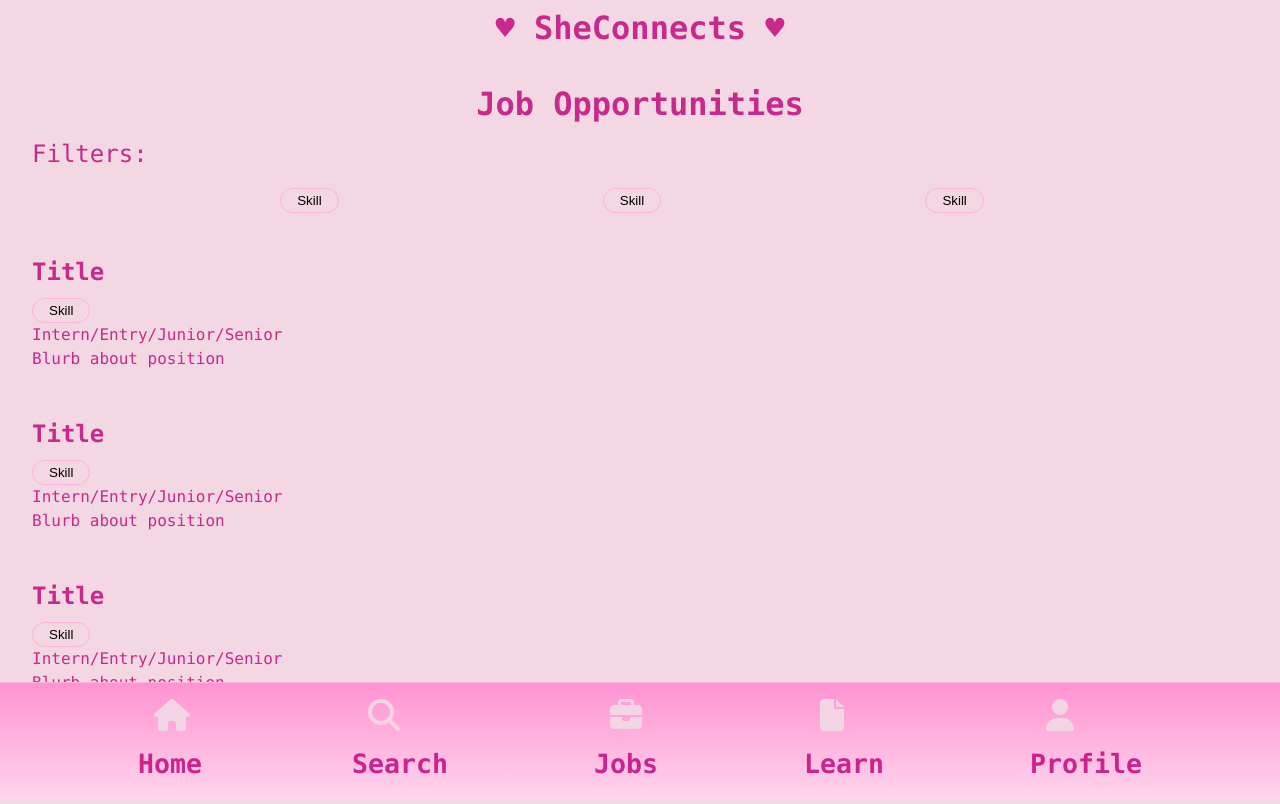
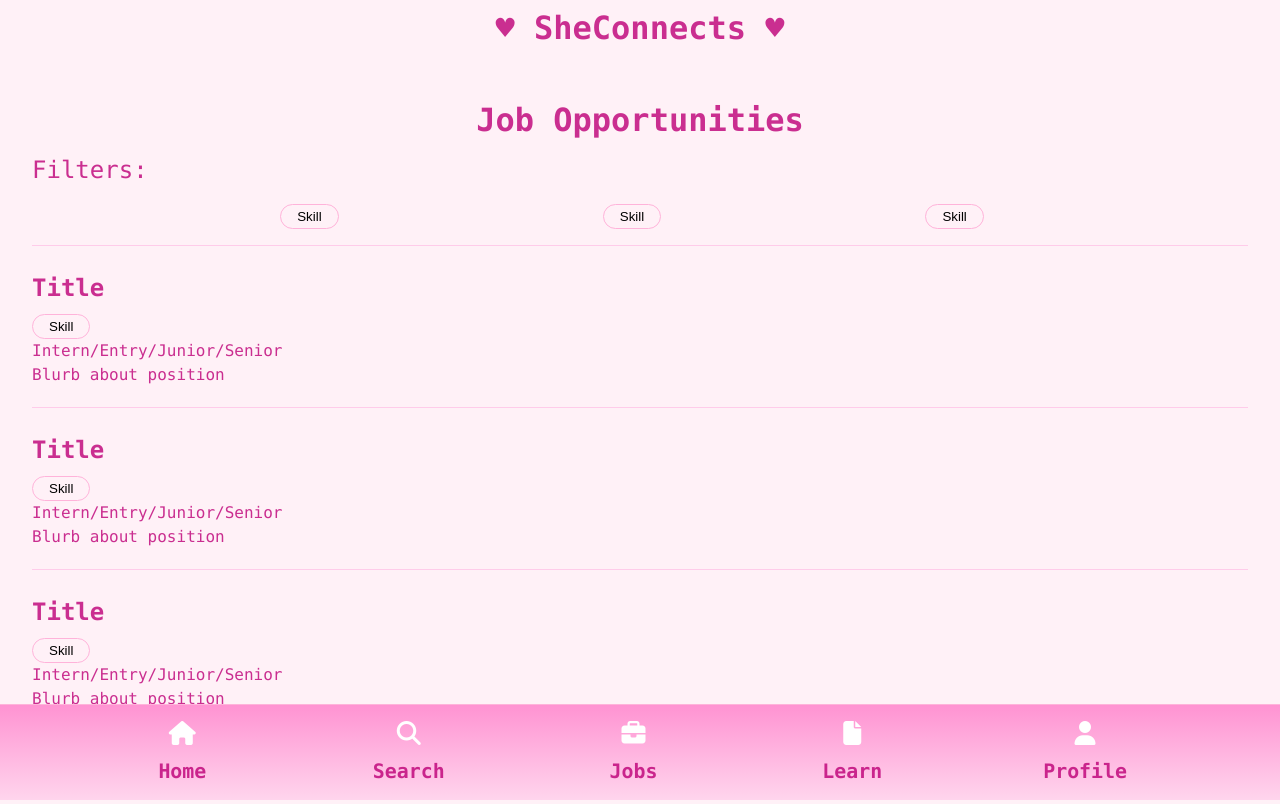
Before and after one commit to Zuzanagrego/innovateher-hackathon, a Vue app: page /jobs in a window 1280 px wide. Built offline with nearby package versions, Linux system fonts and the light colour scheme.

Commit message:
job progress

```diff
--- a/src/styles/base.css
+++ b/src/styles/base.css
@@ -1,5 +1,5 @@
 .page{
-    padding: 1rem 2rem;
+    padding: 2rem;
     width: 100%;
 }
 
--- a/src/styles/footer.css
+++ b/src/styles/footer.css
@@ -4,7 +4,7 @@ footer{
     bottom: 0;
     border-top: 1px solid var(--link-pink);
     width: 100%;
-    min-height: 3rem;
+    max-height: 6rem;
     background: rgb(255,147,210);
     background: linear-gradient(180deg, rgba(255,147,210,1) 0%, rgba(255,213,237,1) 100%);
 }
@@ -13,12 +13,13 @@ footer{
     display: flex;
     flex-direction: column;
     align-items: center;
+    text-align: center;
 }
 
 .fas, i, .fas::before, .column{
-    color: var(--bg);
+    color: var(--white);
     padding: 0.5rem;
-    font-size: 2rem;
+    font-size: 1.5rem;
     font-weight: 900;
     transition: 0.3s;
 
--- a/src/styles/jobs.css
+++ b/src/styles/jobs.css
@@ -1,6 +1,11 @@
 .job-filters{
     font-size: 24px;
     color: var(--main-pink);
+}
+
+.job-list{
+    max-height: 500px;
+    overflow-y: auto;
 }
 
 .job-skills{
--- a/src/styles/main.css
+++ b/src/styles/main.css
@@ -28,6 +28,7 @@ body {
   text-align: left;
   height: 100vh;
   width: 100vw;
+  overflow: hidden;
 }
 
 a {
@@ -60,3 +61,7 @@ body {
   min-height: 100vh;
   min-height: -webkit-fill-available;
 }
+
+p{
+  padding: 1rem;
+}
--- a/src/styles/theme.css
+++ b/src/styles/theme.css
@@ -1,8 +1,9 @@
 :root {
-  --bg: rgba(243, 215, 227, 0.97);
+  --bg: rgba(255, 241, 247, 0.97);
   --main-pink: rgba(190, 0, 120, 0.81);
   --link-pink: #FFB3DA;
   --light-pink: #FFCCEA;
+  --white: #fff;
 }
 
 [data-theme="light"] .hero-bg {
--- a/src/views/Home.vue
+++ b/src/views/Home.vue
@@ -2,13 +2,16 @@
 </script>
 
 <template>
+  <div class="page">
   <h2>Our Mission</h2>
-  <body>
+    <p>
       We aim to create a space for women in tech to connect with other women
       in tech, network with employers, increase their skill set, and show off their
       achievements! This website is designed to help women in tech feel more welcome
       in the tech community, along with providing them with resources/opportunities
       to help their career aspirations. That said, this website is open to use by
       anyone!
-  </body>
+    </p>
+  </div>
+
 </template>
--- a/src/views/Jobs.vue
+++ b/src/views/Jobs.vue
@@ -32,6 +32,24 @@
         <div>Intern/Entry/Junior/Senior</div>
         <div>Blurb about position</div>
       </div>
+      <div class="job-preview">
+        <h2>Title</h2>
+        <button class="skill-bubble">Skill</button>
+        <div>Intern/Entry/Junior/Senior</div>
+        <div>Blurb about position</div>
+      </div>
+      <div class="job-preview">
+        <h2>Title</h2>
+        <button class="skill-bubble">Skill</button>
+        <div>Intern/Entry/Junior/Senior</div>
+        <div>Blurb about position</div>
+      </div>
+      <div class="job-preview">
+        <h2>Title</h2>
+        <button class="skill-bubble">Skill</button>
+        <div>Intern/Entry/Junior/Senior</div>
+        <div>Blurb about position</div>
+      </div>
     </div>
   </div>
 </template>
```
Lines whose indentation alone changed are shown as unchanged.
